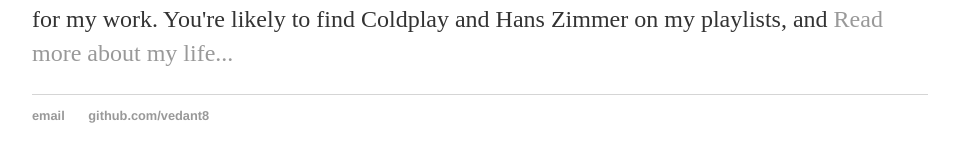
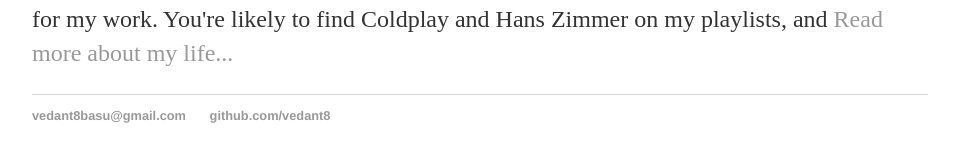
Before and after one commit to vedant8/vedant8basu.github.io, a Jekyll site: the page built from index.html, in a window 1280 px wide. Shown: the part 289-451 px from the top of the page, without its empty margins (160-1116 px from the left). Built offline with Jekyll 4.4.1, drawn with Linux system fonts in a browser that asks for light colours.

Commit message:
Update default.html

```diff
--- a/_layouts/default.html
+++ b/_layouts/default.html
@@ -21,7 +21,7 @@
 			</div><!-- /.container -->
 			<footer>
 	    		<ul>
-	        		<li><a href="mailto:vedant8basu@gmail.com">email</a></li>
+	        		<li><a href="mailto:vedant8basu@gmail.com">vedant8basu@gmail.com</a></li>
 	        		<li><a href="https://github.com/vedant8">github.com/vedant8</a></li>
 				</ul>
 			</footer>
```
